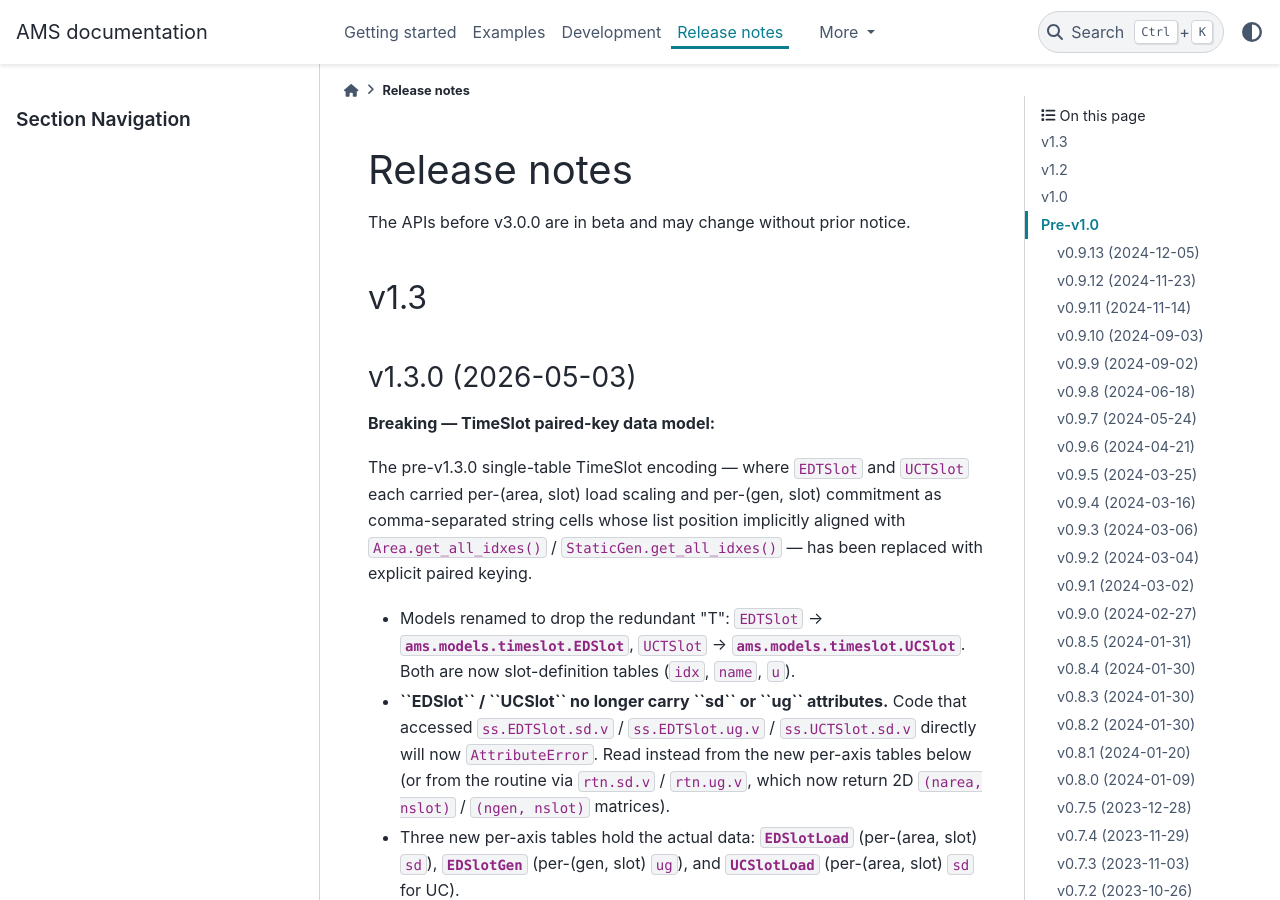
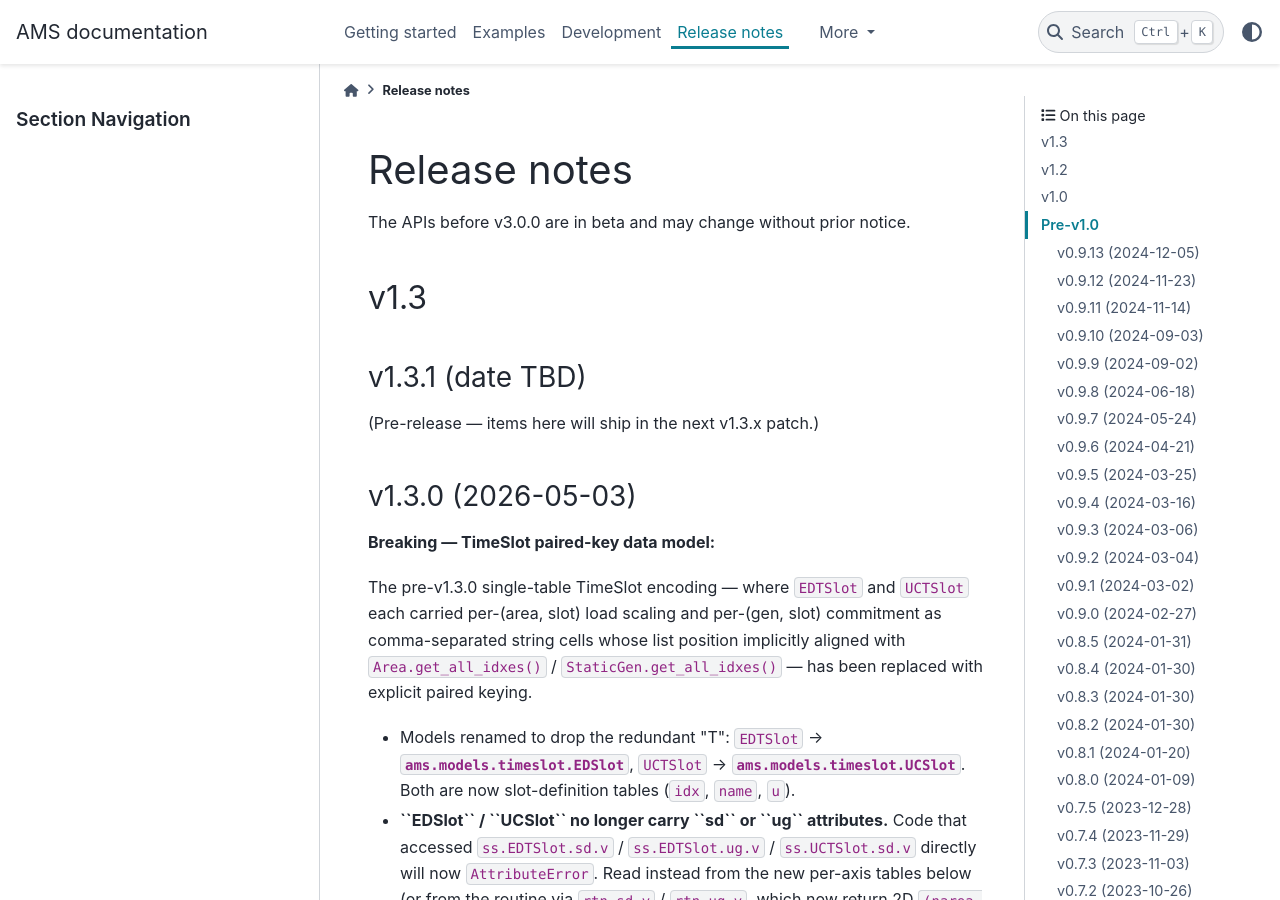
Before and after one commit to CURENT/ams, a Sphinx documentation site: the page built from docs/source/release-notes.rst, in a window 1280 px wide and 900 px high. Built offline with Sphinx 7.4.7 and the PyData theme 0.15.4, drawn with Linux system fonts in a browser that asks for light colours; pages that are not in the unit, such as notebooks, are missing from menus; the version number could not be read and is left out.

Commit message:
docs: open v1.3.1 release-notes section on develop
Per the incremental-release-notes convention: always carry an
unreleased section so RTD shows pending changes for the next patch.

Co-Authored-By: Claude Opus 4.7 (1M context) <noreply@anthropic.com>

```diff
--- a/docs/source/release-notes.rst
+++ b/docs/source/release-notes.rst
@@ -8,6 +8,11 @@ The APIs before v3.0.0 are in beta and may change without prior notice.
 
 v1.3
 ==========
+
+v1.3.1 (date TBD)
+----------------------
+
+(Pre-release — items here will ship in the next v1.3.x patch.)
 
 v1.3.0 (2026-05-03)
 ----------------------
```
